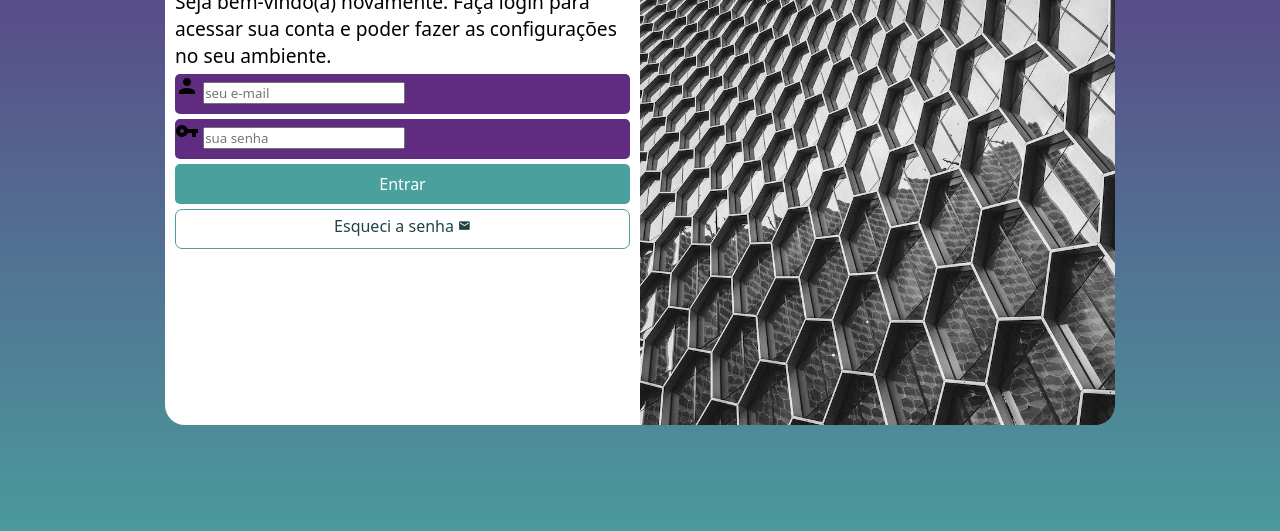
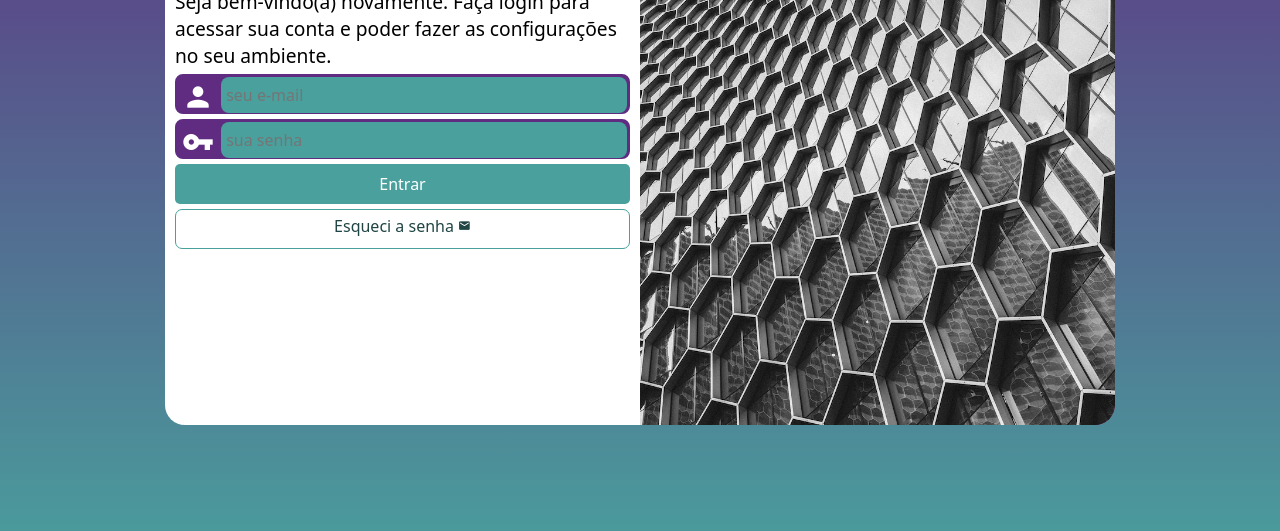
Before and after one commit to ViktorNi/projeto-login, a plain HTML site: page index.html in a window 1280 px wide. Shown: the part 225-756 px from the top of the page. Drawn offline with Linux system fonts and the light colour scheme.

Commit message:
fim do projeto.

```diff
--- a/estilos/media-query.css
+++ b/estilos/media-query.css
@@ -10,12 +10,14 @@ Extra large screens, TV – 1201px, and more. */
     font-family: system-ui, -apple-system, BlinkMacSystemFont, 'Segoe UI', Roboto, Oxygen, Ubuntu, Cantarell, 'Open Sans', 'Helvetica Neue', sans-serif;
 }
 
-@media screen and (min-width: 768px) and (max-width: 992px) {
+@media screen and (min-width: 481px) and (max-width: 768px) {
+    /* configuração para tablet */
     body {
         background-image: linear-gradient(to top, #49a09d,  #5f2c82);
     }
     section#login {
         width: 80vw;
+        height: 380px;
     }
 
 
@@ -32,7 +34,8 @@ section#login > div#formulario {
 
 }
 
-@media screen and (min-width: 993px) {
+@media screen and (min-width: 769px) {
+    /* configruação para desktop */
     body {
         background-image: linear-gradient(to top, #49a09d,  #5f2c82);
     }
--- a/estilos/style.css
+++ b/estilos/style.css
@@ -10,7 +10,7 @@
  * {
     font-family: system-ui, -apple-system, BlinkMacSystemFont, 'Segoe UI', Roboto, Oxygen, Ubuntu, Cantarell, 'Open Sans', 'Helvetica Neue', sans-serif;
     padding: 0px;
-    margin :0px;
+    margin:  0px;
     box-sizing: border-box;
  }
 
@@ -34,7 +34,7 @@
     overflow: hidden;
 
     background-color: white;
-    width: 260px;
+    width: 250px;
     height: 500px;
     border-radius: 20px;
     box-shadow: 0px, 0px 10px rgba(0, 0, 0, 0.450);
@@ -63,17 +63,37 @@
  div#formulario > p {
    font-size: 0.8em;
  }
+
  form > div.campo {
    background-color: #5f2c82;
+   border: 2px solid #5f2c82;
    display: block;
    width: 100%;
    height: 40px;
-   border-radius: 5px;
+   border-radius: 8px;
    margin: 5px 0px;
  }
 
  div.campo > label {
-      display: none;
+   display: none;
+ }
+
+ div.campo > i {
+   color: white;
+   font-size: 2em;
+   width: 40px;
+   padding: 5px;
+ }
+
+ div.campo > input {
+   background-color: #49a09d;
+   font-size: 1em;
+   width: calc(100% - 45px);
+   transform: translateY(-12px);
+   border: 0px;
+   height: 100%;
+   border-radius: 8px;
+   padding: 5px;
  }
 
  form > input[type=submit] {
@@ -85,6 +105,11 @@
    color: white;
    border: none;
    border-radius: 5px;
+   cursor: pointer;
+ }
+
+ div.campo > input:focus-within {
+    background-color: white;
  }
 
  form > input[type=submit]:hover {
--- a/index.html
+++ b/index.html
@@ -22,12 +22,12 @@
         <p>Seja bem-vindo(a) novamente. Faça login para acessar sua conta e poder fazer as configurações no seu ambiente.</p>
         <form action="login.php" method="post" autocomplete="on">
     <div class="campo">
-        <span class="material-icons">person</span>
+        <i class="material-icons">person</i>
         <input type="email" name="login" id="ilogin" placeholder="seu e-mail" autocomplete="email" required maxlength="30">
         <label for="ilogin">Login</label>
     </div>
         <div class="campo">
-        <span class="material-icons">vpn_key</span>
+        <i class="material-icons">vpn_key</i>
         <input type="password" name="senha" id="isenha" placeholder="sua senha" autocomplete="new-password" required minlength="8" maxlength="20">
         <label for="isenha">Senha</label>
     </div>
```
